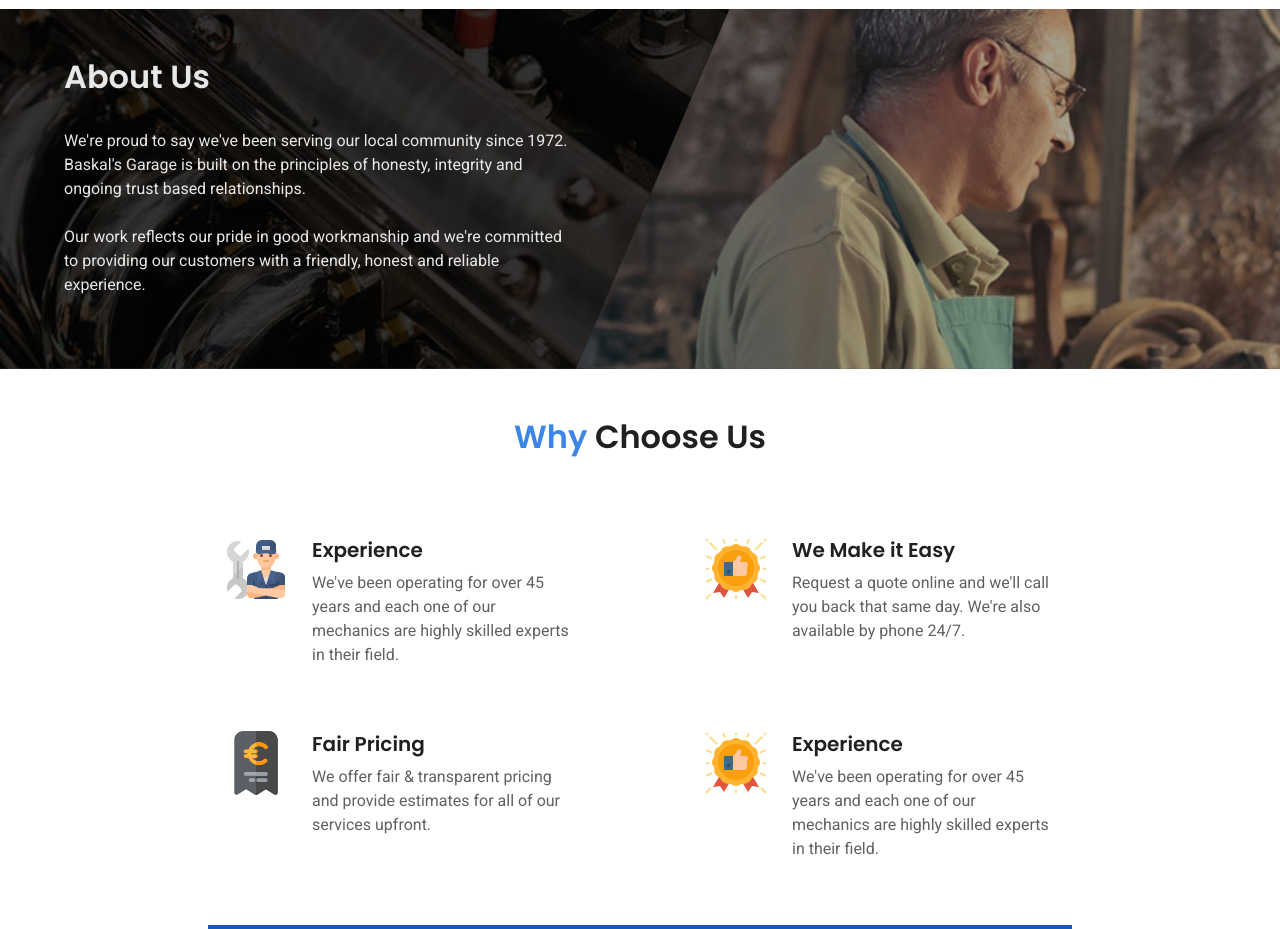
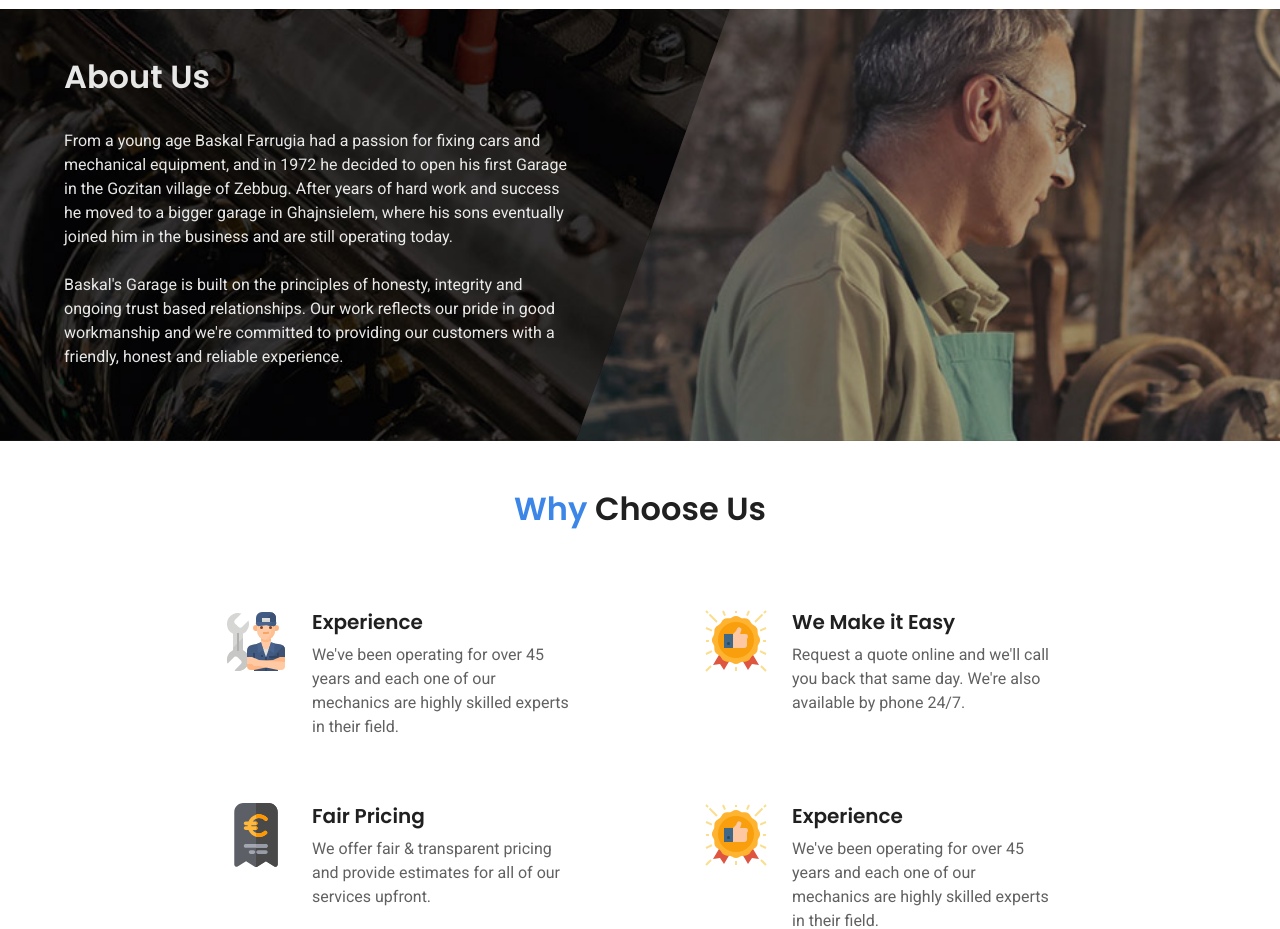
Before and after one commit to carlosgauci/baskals-garage, a Gatsby site: page / in a window 1280 px wide. Shown: the part 1620-2549 px from the top of the page. Built offline with nearby package versions, Linux system fonts and the light colour scheme; Gatsby itself is replaced by a stand-in of ours; no server answers.

Commit message:
added more to about us, made section bigger

```diff
--- a/src/components/About/About.js
+++ b/src/components/About/About.js
@@ -43,14 +43,18 @@ const About = () => {
           <div className={text}>
             <h2>About Us</h2>
             <p>
-              We're proud to say we've been serving our local community since
-              1972. Baskal's Garage is built on the principles of honesty,
-              integrity and ongoing trust based relationships.
+              From a young age Baskal Farrugia had a passion for fixing cars and
+              mechanical equipment, and in 1972 he decided to open his first
+              Garage in the Gozitan village of Zebbug. After years of hard work
+              and success he moved to a bigger garage in Ghajnsielem, where his
+              sons eventually joined him in the business and are still operating
+              today.
             </p>
             <p>
-              Our work reflects our pride in good workmanship and we're
-              committed to providing our customers with a friendly, honest and
-              reliable experience.
+              Baskal's Garage is built on the principles of honesty, integrity
+              and ongoing trust based relationships. Our work reflects our pride
+              in good workmanship and we're committed to providing our customers
+              with a friendly, honest and reliable experience.
             </p>
           </div>
         </section>
--- a/src/components/About/About.module.scss
+++ b/src/components/About/About.module.scss
@@ -2,20 +2,20 @@
 
 .about {
   width: 100%;
-  height: 54rem;
+  height: 70rem;
   overflow: hidden;
 }
 
 .textSection {
   position: relative;
   width: 100%;
-  height: 30rem;
+  height: 42rem;
   clip-path: polygon(0 0, 100% 0, 100% 80%, 0 100%);
 }
 
 .text {
   @include section-center;
-  padding: 2rem 0 4rem;
+  padding: 2rem 0 6rem;
 
   h2,
   p {
@@ -41,10 +41,10 @@
 
 .aboutImg {
   width: 100%;
-  height: 30rem;
+  height: 38rem;
   clip-path: polygon(0 20%, 100% 0, 100% 100%, 0 100%);
   position: relative;
-  margin-top: -6.1rem;
+  margin-top: -10.1rem;
 }
 
 .imageTwo {
@@ -62,7 +62,7 @@
   z-index: 10;
 }
 
-@media only screen and (min-width: 768px) {
+@media only screen and (min-width: 580px) {
   .about {
     @include flex-row;
     height: auto;
@@ -101,4 +101,8 @@
     margin-left: auto;
     margin-right: 10vw;
   }
+
+  .text {
+    padding: 3rem 5rem 3rem 0;
+  }
 }
--- a/src/components/Header/Header.js
+++ b/src/components/Header/Header.js
@@ -32,8 +32,8 @@ const Header = ({ navOpen, setNavOpen }) => {
       <section className={desktopNav}>
         <NavLinks />
       </section>
-      <AnchorLink to="/#contact">
-        <button className={freeQuote}>
+      <AnchorLink to="/#contact" className={freeQuote}>
+        <button>
           Get Free Quote
           <div>
             <Back />
--- a/src/components/Header/Header.module.scss
+++ b/src/components/Header/Header.module.scss
@@ -80,6 +80,8 @@
   }
 
   .freeQuote {
+    display: block;
+    button {
       z-index: 3;
       @include btn($primary, $white);
       width: 9.5rem;
@@ -102,6 +104,7 @@
       }
     }
   }
+}
 
 @media only screen and (min-width: 1280px) {
   .clippedBG {
```
Lines whose indentation alone changed are shown as unchanged.
